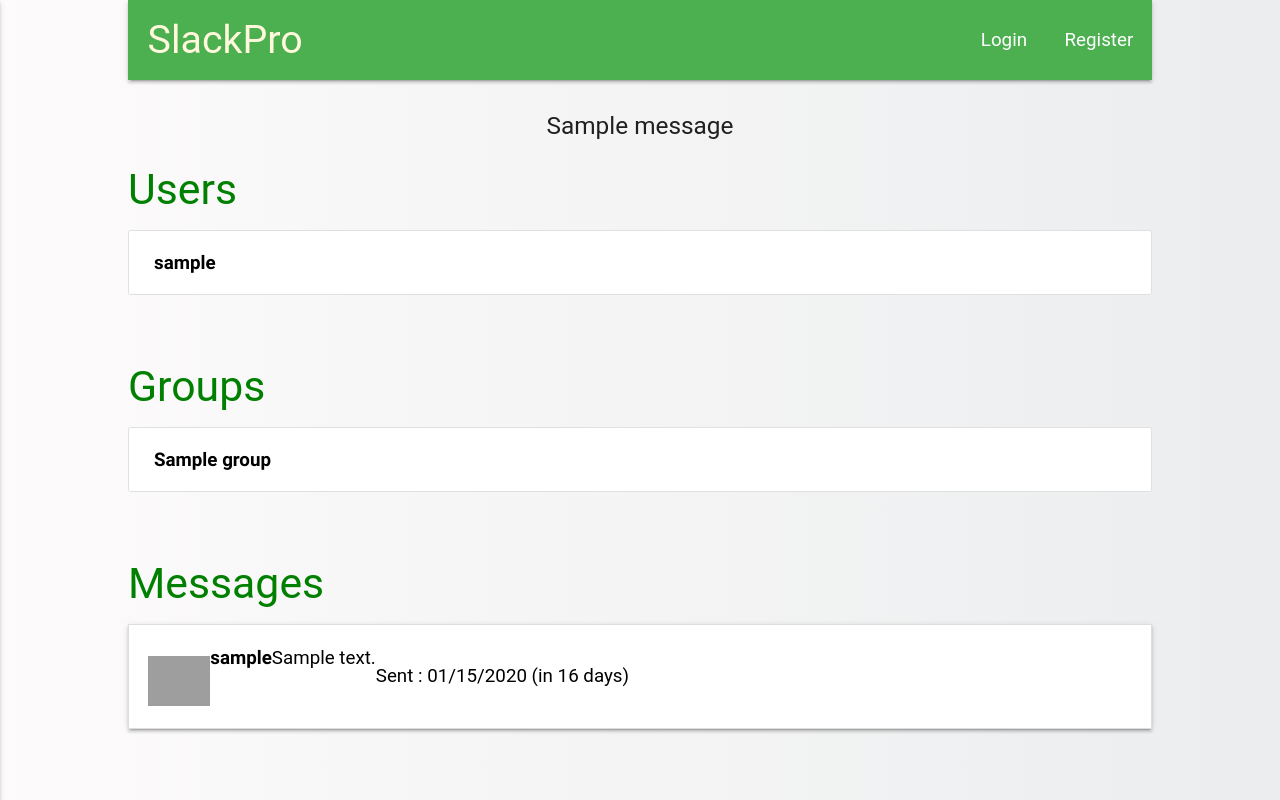
After one commit to JameerBasha/slackpro, a Flask app: template app/templates/search.html in a window 1280 px wide. The commit adds this page. Run offline with Flask 2, Linux system fonts and the light colour scheme; tables that the repository leaves empty hold one stand-in row (values such as "Sample post"); the template is opened without the code that fills it: values that come from a table or form of the project are taken from there, most other values are stand-ins (such as "Sample title", 1, 10 or a date in 2020); one stand-in notice (Sample message) is shown; some libraries are stand-ins or nearby versions; some web fonts are replaced; grey boxes are pictures that could not be loaded.

Commit message:
completed the elastic search front end part

```diff
--- a/app/auth/routes.py
+++ b/app/auth/routes.py
@@ -34,8 +34,8 @@ def register():
         db.session.add(user)
         db.session.commit()
         add_to_index('user_table',user)
-        flash('Registration successful.')
-        return redirect(url_for('dashboard.dashboard'))
+        flash('Registration successful. Please login.')
+        return redirect(url_for('auth.login'))
     return render_template('auth/register.html',title='Register',form=form)
 
 @bp.route('/logout')
--- a/app/dashboard/routes.py
+++ b/app/dashboard/routes.py
@@ -6,6 +6,7 @@ from app.models import UserTable,GroupTable,GroupMembers,Message
 from app.dashboard.forms import MessageForm, CreateGroup, AddMembers, ChangeGroupDescription
 from flask_socketio import send,emit
 from app.services import is_authenticated, get_list_of_groups, get_current_user,create_new_group, get_group, create_message, get_group_single, get_group_members_names, get_group_members, leave_group, add_group_members, change_group_description, delete_group, remove_group_member
+
 
 @bp.route('/dashboard',methods=['GET','POST'])
 def dashboard():
--- a/app/main/routes.py
+++ b/app/main/routes.py
@@ -46,17 +46,20 @@ def search():
     if not g.search_form.validate():
         return redirect(url_for('main.dashboard'))
     groups,total_groups=query_index('group_table',g.search_form.q.data,1,5)
-    message,total_groups=query_index('message',g.search_form.q.data,1,5)
+    messages,total_message=query_index('message',g.search_form.q.data,1,5)
     users,total_users=query_index('user_table',g.search_form.q.data,1,5)
-    message=message.filter_by(user_id=current_user.id)
     current_user_group_id=get_list_of_group_id()
-    print(groups.all())
-    groups_searched_for=[]
+    print(groups)
+    print(current_user_group_id)
+    groups_searched=[]
     for group in groups:
-        if group.id in current_user_group_id:
-            groups_searched_for.append(group)
-    print(groups_searched_for)
-    print(users.all())
-    print(message.all())
-    return 'helloworld'
-    #return render_template('search.html',title='Search',users=users,groups=groups,message=message)
+        if(group in current_user_group_id):
+            groups_searched.append(GroupTable.query.filter_by(id=group).first())
+    users_searched=[]
+    for user in users:
+        users_searched.append(UserTable.query.filter_by(id=user).first())
+    message_searched=[]
+    for message in messages:
+        if(Message.query.filter_by(id=message).first().user_id ==  current_user.id):
+            message_searched.append(Message.query.filter_by(id=message).first())
+    return render_template('search.html',title='Search',users=users_searched,groups=groups_searched,messages=message_searched)
--- a/app/services.py
+++ b/app/services.py
@@ -25,7 +25,7 @@ def get_list_of_group_id():
 	groups_as_member=GroupMembers.query.filter_by(member_id=user.id).all()
 	group_id=[]
 	for group in groups_as_member:
-		group_id.append(group.id)
+		group_id.append(group.group_id)
 	return group_id
 
 def get_current_user():
@@ -37,6 +37,7 @@ def create_new_group(form):
 	newgroup=GroupTable(admin_id=current_user.id,groupname=form.group_name.data,group_description=form.group_description.data)
 	db.session.add(newgroup)
 	db.session.commit()
+	print(newgroup)
 	add_to_index('group_table',newgroup)
 	group_members=form.group_members.data.split(',')
 	if user.username not in group_members:
@@ -92,13 +93,19 @@ def add_group_members(form,group_id):
 			db.session.commit()
 
 def change_group_description(form,group_id):
-	GroupTable.query.filter_by(id=group_id).update({"group_description":form.description.data})
+	group_table=GroupTable.query.filter_by(id=group_id).update({"group_description":form.description.data})
 	db.session.commit()
+	add_to_index('group_table',group_table.first())
 
 def delete_group(groupid):
 	groupname=GroupTable.query.filter_by(id=groupid).first().groupname
 	GroupMembers.query.filter_by(group_id=groupid).delete()
+	messages=Message.query.filter_by(group_id=groupid).all()
+	for message in messages:
+		remove_from_index('message',message)
 	Message.query.filter_by(group_id=groupid).delete()
+	group=GroupTable.query.filter_by(id=groupid).first()
+	remove_from_index('group_table',group)
 	GroupTable.query.filter_by(id=groupid).delete()
 	db.session.commit()
 	return groupname
--- a/app/templates/base.html
+++ b/app/templates/base.html
@@ -20,7 +20,7 @@
 </head>
 <!-- //pdb cmd debugging -->
 
-<body>
+<body style='padding-left:10%;padding-right:10%'>
 
 
 
@@ -33,14 +33,22 @@
             <a href="#" data-activates="mobile-demo" class="button-collapse"><i class="material-icons">menu</i></a>
             <ul class="right hide-on-med-and-down">
                 {% if not(current_user.is_anonymous) %}
+
+                {% if g.search_form %}
+                <li style='margin:0px'>
+                    <form method='get' action='{{ url_for("main.search") }}'>
+                        <div class="input-field">
+                            {{ g.search_form.q(size=20, placeholder=g.search_form.q.label.text,id='search',type='search') }}
+                            <label class="label-icon" for="search"><i class="material-icons">search</i></label>
+                            <i class="material-icons">close</i>
+                        </div>
+                    </form>
+                </li>
+                {% endif %}
+
                 <li><a href="/dashboard">Dashboard</a></li>
                 <li><a href="/creategroup">Create Group</a></li>
                 <li><a href="/logout">Logout</a></li>
-                {% if g.search_form %}
-                <form method='get' action='{{ url_for("main.search") }}'>
-                    {{ g.search_form.q(size=20, placeholder=g.search_form.q.label.text) }}
-                </form>
-                {% endif %}
                 {% else %}
                 <li><a href="/login">Login</a></li>
                 <li><a href="/register">Register</a></li>
@@ -48,6 +56,15 @@
             </ul>
             <ul class="side-nav" id="mobile-demo">
                 {% if not(current_user.is_anonymous) %}
+
+                {% if g.search_form %}
+                <li>
+                    <form method='get' action='{{ url_for("main.search") }}'>
+                        {{ g.search_form.q(size=20, placeholder=g.search_form.q.label.text) }}
+                    </form>
+                </li>
+                {% endif %}
+
                 <li><a href="/dashboard">Dashboard</a></li>
                 <li><a href="/creategroup">Create Group</a></li>
                 <li><a href="/logout">Logout</a></li>
--- a/app/templates/dashboard/creategroup.html
+++ b/app/templates/dashboard/creategroup.html
@@ -1,7 +1,7 @@
 {% extends 'base.html' %}
 
 {% block content %}
-<form action='' method='post' novalidate style='padding-left:10%;padding-right:10%'>
+<form action='' method='post' novalidate>
     {{ form.hidden_tag() }}
     {{ form.group_name.label(style='font-size:2rem; color:green') }}<br>
     {{ form.group_name }}<br><br>
--- a/app/templates/dashboard/dashboard.html
+++ b/app/templates/dashboard/dashboard.html
@@ -1,7 +1,7 @@
 {% extends 'base.html' %}
 
 {%  block content %}
-<div style='padding-left:10%;padding-right:10%'>
+<div>
     <h4 style='color:green'>
         Hi, {{ username }}
         <img src="https://avatars.dicebear.com/v2/gridy/{{ username }}.svg" class='avatar-image'>
--- a/app/templates/dashboard/messages.html
+++ b/app/templates/dashboard/messages.html
@@ -4,7 +4,7 @@
 <script type='text/javascript' src='{{ url_for("static",filename="message.js") }}'></script>
 <span style='display:none' id='groupidnumber'>{{ groupid }}</span>
 <span style='display:none' id='username'>{{ username }}</span>
-<div style='padding-left:10%; padding-right:10%'>
+<div>
     <a href='{{ url_for("dashboard.groupinfo",group_id=groupid) }}'><button class='btn green'> Group info </button></a>
     <h3>{{ groupname }}</h3>
     <h4>{{ groupdescription }}</h4>
--- a/app/templates/dashboard/showmembers.html
+++ b/app/templates/dashboard/showmembers.html
@@ -9,7 +9,7 @@
         }
     };
 </script>
-<div style='padding-left:10%;padding-right:10%'>
+<div>
     <h4 style='color:green'>Group Name<br>
         <h5> {{ group }} </h5>
     </h4>
--- a/app/templates/dashboard/user.html
+++ b/app/templates/dashboard/user.html
@@ -1,7 +1,7 @@
 {% extends 'base.html' %}
 
 {% block content %}
-<div style='padding-left:10%;padding-right:10%'>
+<div>
     <img src="https://avatars.dicebear.com/v2/gridy/{{ user.username }}.svg" class='avatar-image'>
     <h4 style='color:green'>Username</h4>
     <h5>{{ user.username }}</h5>
--- /dev/null
+++ b/app/templates/search.html
@@ -0,0 +1,57 @@
+{% extends 'base.html' %}
+
+{% block content %}
+<div>
+    <h4 style='color:green'>Users</h4>
+    {% if not(users) %}
+    <h5>No result</h5>
+    {% else %}
+    <div class="collection">
+        {% for user in users %}
+        <a href="{{ url_for('dashboard.user',username=user.username) }}" class="collection-item" style='color:black;'>
+            <h6><b>{{ user.username }}</b></h6>
+        </a>
+        {% endfor %}
+    </div>
+
+    {% endif %}
+    <br>
+    <h4 style='color:green'>Groups</h4>
+    {% if not(groups) %}
+    <h5>No result</h5>
+    {% else %}
+    <div class="collection">
+        {% for group in groups %}
+        <a href="{{ url_for('dashboard.group',groupid=group.id) }}" class="collection-item" style='color:black;'>
+            <h6><b>{{ group.groupname }}</b></h6>
+        </a>
+        {% endfor %}
+    </div>
+    {% endif %}
+    <br>
+    <h4 style='color:green'>Messages</h4>
+    {% if not(messages) %}
+    <h5>No result</h5>
+    {% else %}
+
+    <ul class="collapsible" id='messagecontainer'>
+        {% for message in messages %}
+        <li><a href="{{ url_for('dashboard.group',groupid=message.group_id) }}" style='color:black'>
+                <div class="collapsible-header">
+                    <img src="https://avatars.dicebear.com/v2/gridy/{{ message.user_name }}.svg" class='avatar-image'>
+                    <span><b>{{ message.user_name }}</b></span><br>
+                    <span>{{ message.message }}</span>
+                    <p>Sent : {{ moment(message.message_time).calendar() }}
+                        ({{ moment(message.message_time).fromNow() }})
+                    </p>
+                </div>
+                <div class="collapsible-body">
+                </div>
+            </a>
+        </li>
+        {% endfor %}
+    </ul>
+    {% endif %}
+    <br>
+</div>
+{% endblock %}
--- a/migrations/versions/b8715b2fbc2a_.py
+++ b/migrations/versions/a72339ee851f_.py
@@ -1,8 +1,8 @@
 """empty message
 
-Revision ID: b8715b2fbc2a
+Revision ID: a72339ee851f
 Revises:
-Create Date: 2019-12-24 16:41:07.927594
+Create Date: 2019-12-24 16:46:13.429959
 
 """
 from alembic import op
@@ -10,7 +10,7 @@ import sqlalchemy as sa
 
 
 # revision identifiers, used by Alembic.
-revision = 'b8715b2fbc2a'
+revision = 'a72339ee851f'
 down_revision = None
 branch_labels = None
 depends_on = None
```
Also changed, not shown: app/search.py (line endings or trailing spaces).
